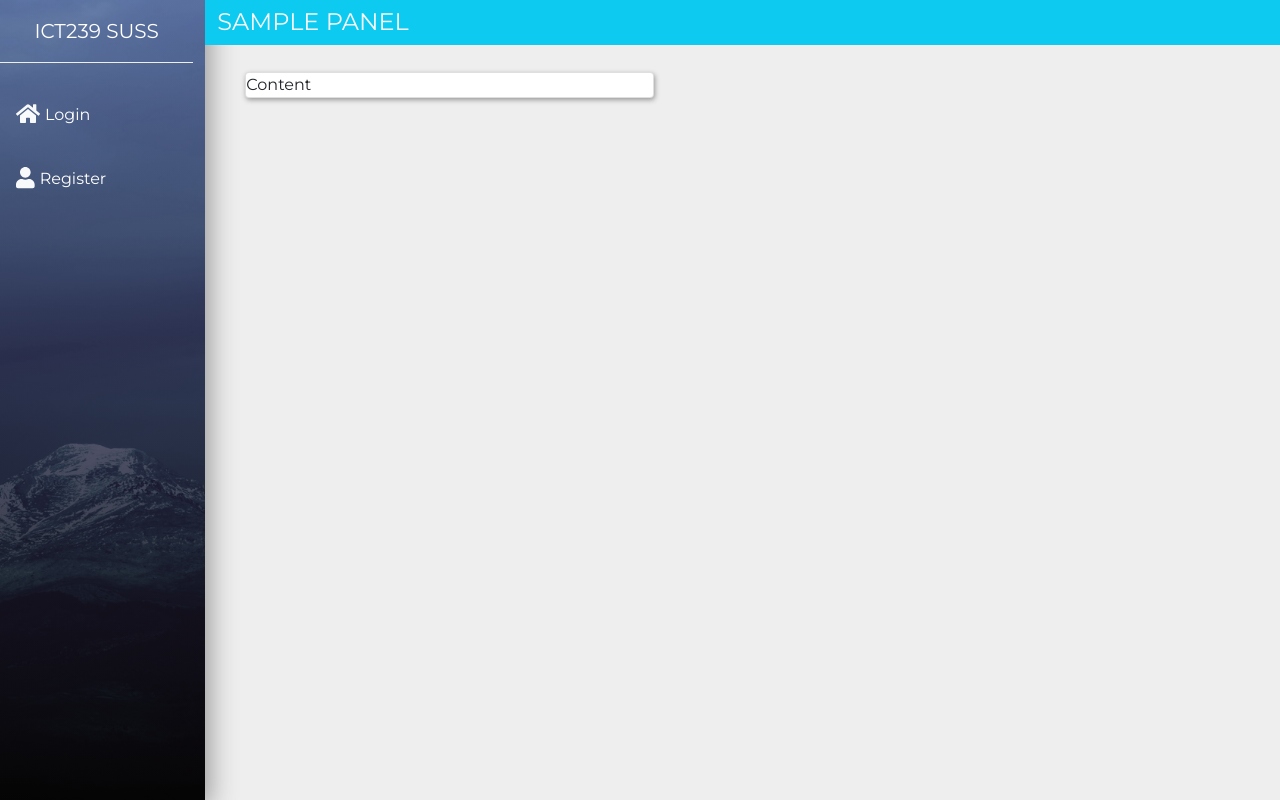
After one commit to hamonhon/ICT239, a Python web app: template template/TMAQ1.html in a window 1280 px wide. The commit adds this page. Run offline with Jinja, Linux system fonts and the light colour scheme; the template is opened without the code that fills it: most values are stand-ins (such as "Sample title", 1, 10 or a date in 2020); some libraries are stand-ins or nearby versions.

Commit message:
Ver 1 Changes

```diff
--- a/assets/css/custom.css
+++ b/assets/css/custom.css
@@ -14,7 +14,7 @@ body {
 /* navbar */
 .sidebar {
     height: 100vh;
-    background: linear-gradient(rgba(70, 64, 156, 0.548), rgba(0, 0, 0, .9)), url(../img/img1.jpeg);
+    background: linear-gradient(rgba(70, 64, 156, 0.548), rgba(0, 0, 0, .9)), url(../img/img1.jpeg); /* links to the image for the background */
     background-position: center;
     background-repeat: no-repeat;
     background-size: cover;
@@ -32,6 +32,14 @@ body {
 .sidebar-link:hover {
     background-color: #444;
     border-radius: 5px;
+}
+
+.sidebar-item-padding {
+    padding-left: 5px;
+}
+
+.top-navbar {
+    height: 20%;
 }
 
 .current {
@@ -89,17 +97,21 @@ body {
 }
 
 @media (max-width: 768px) {
+
+    .row {
+        position: static;
+    }
+
     .sidebar {
         position: static;
         height: auto;
-}
     }
 
     .top-navbar {
         position: static;
         background: linear-gradient(rgba(167, 165, 202, 0.548), rgba(53, 27, 87, 0.377)), url(../img/img1.jpeg);
     }
-
+}
 /* end of navbar */
 
 /* cards */
--- /dev/null
+++ b/template/TMAQ1.html
@@ -0,0 +1,139 @@
+<!doctype html>
+<html lang="en">
+  <head>
+    <!-- Meta Tags -->
+    <meta charset="utf-8">
+    <meta name="viewport" content="width=device-width, initial-scale=1, shrink-to-fit=no">
+
+    <!-- Fonts: Font Awesome | Google Apis -->
+    <script defer src="https://use.fontawesome.com/releases/v5.0.13/js/all.js" integrity="sha384-xymdQtn1n3lH2wcu0qhcdaOpQwyoarkgLVxC/wZ5q7h9gHtxICrpcaSUfygqZGOe" crossorigin="anonymous"></script>
+    <link href="https://fonts.googleapis.com/css?family=Montserrat" rel="stylesheet">
+
+    <!-- Bootstrap ver 5.1.3 -->
+    <link href="https://cdn.jsdelivr.net/npm/bootstrap@5.1.3/dist/css/bootstrap.min.css" rel="stylesheet" integrity="sha384-1BmE4kWBq78iYhFldvKuhfTAU6auU8tT94WrHftjDbrCEXSU1oBoqyl2QvZ6jIW3" crossorigin="anonymous">
+
+    <!-- CSS Import -->
+    <link rel="stylesheet" href="{{ url_for('static', filename='css/custom.css')}}">
+    <link rel="title icon" href="images/title-img.png">
+    <title>TMA Q1 Base Page</title>
+  </head>
+
+  <body>
+
+    <!-- Main container to house in the navbar, top-nav, and the cards -->
+    <div class="container-fluid">
+      <div class="row">
+
+
+        <div class="col-xl-2 col-lg-3 col-md-4">
+
+        <!-- navbar : Front-end for now-->
+        <nav class="navbar navbar-expand-md navbar-light">
+            <button class="navbar-toggler ml-auto mb-2 bg-light" type="button" data-bs-toggle="collapse" data-bs-target="#myNavbar">
+              <span class="navbar-toggler-icon"></span>
+            </button>
+            <div class="collapse navbar-collapse" id="myNavbar">
+              <div class="container-fluid">
+                <div class="row fixed-top">
+                  <!-- sidebar -->
+                  <div class="col-xl-2 col-lg-3 col-md-4 sidebar">
+                    <a href="#" class="navbar-brand text-white d-block mx-auto text-center py-3 mb-4 bottom-border">ICT239 SUSS</a>
+                    <!-- {% if current_user.is_authenticated %} -->
+                    <div class="bottom-border pb-3">
+                      <img src="img/admin.jpeg" width="50" class="rounded-circle mr-3">
+                      <a href="#" class="text-white">{{ name }} </a>
+                    </div>
+                    <!--{% endif %}-->
+                    <ul class="navbar-nav flex-column mt-4">
+                      <!--{% if not current_user.is_authenticated %}-->
+                      <!-- Back-end : need to remove .html for all <a> link  -->
+                      <!-- https://fontawesome.com/v4/examples/ -->
+                      <li class="nav-item"><a href="login" class="nav-link text-white p-3 mb-2 sidebar-link"><i class="fas fa-home text-light fa-lg"></i><span class="sidebar-item-padding">Login</span></a></li>
+                      <li class="nav-item"><a href="register" class="nav-link text-white p-3 mb-2 sidebar-link"><i class="fas fa-user text-light fa-lg"></i><span class="sidebar-item-padding">Register</span></a></li>
+                      <!-- {% else %} -->
+                      <li class="nav-item"><a href="packages" class="nav-link text-white p-3 mb-2 sidebar-link"><i class="fas fa-address-card text-light fa-lg"></i><span class="sidebar-item-padding">Dashboard</span></a></li>
+                      <li class="nav-item"><a href="dashboard" class="nav-link text-white p-3 mb-2 sidebar-link"><i class="fas fa-chart-area fa-lg"></i><span class="sidebar-item-padding">Log</span></a></li>
+                      <li class="nav-item"><a href="upload" class="nav-link text-white p-3 mb-2 sidebar-link"><i class="fas fa-cloud-upload-alt text-light fa-lg"></i><span class="sidebar-item-padding">Upload</span></a></li>
+                    <!-- {% endif %} -->
+                    </ul>
+                  </div>
+                  <!-- end of sidebar -->
+
+                  <!-- top-nav -->
+                  <div class="col-xl-10 col-lg-9 col-md-8 me-auto bg-info py-2 top-navbar">
+                    <div class="row align-items-center">
+                      <div class="col-md-4">
+                        <h4 class="text-light text-uppercase mb-0">{{ panel }}</h4>
+                      </div>
+
+                      <!-- {% if current_user.is_authenticated %} -->
+                      <div class="col-md-8">
+                        <ul class="navbar-nav">
+                          <li class="nav-item ms-auto"><a href="#" class="nav-link" data-bs-toggle="modal" data-bs-target="#sign-out"><i class="fas fa-sign-out-alt fa-lg"></i>Logout</a></li>
+                        </ul>
+                      </div>
+                      <!-- {% endif %} -->
+                    </div>
+                  </div>
+                  <!-- end of top-nav -->
+                </div>
+              </div>
+            </div>
+          </nav>
+          <!-- end of navbar -->
+        </div>
+
+        <!-- cards -->
+        <div class="col-xl-10 col-lg-9 col-md-8">
+          <section class="cards-section">
+              <div class="container-fluid">
+                <div class="row">
+                  <div class="col-xl-10 col-lg-9 col-md-8 ml-5">
+                    <div class="row pt-md-5 ml-md-3 mt-md-3 mb-5">
+                      <div class="col-xl-6 col-sm-6 p-2">
+                          <div class="card card-common">
+                            Content
+                              <!-- {% block mainblock %} -->
+                              <!-- {% endblock %} -->
+                          </div>
+                        </div>
+                    </div>
+                  </div>
+                </div>
+              </div>
+          </section>
+          </div>
+        </div>
+      </div>
+      <!-- end of cards -->
+
+     <!-- modal -->
+     <div class="modal fade" id="sign-out">
+      <div class="modal-dialog">
+        <div class="modal-content">
+          <div class="modal-header">
+            <h4 class="modal-title">Want to leave?</h4>
+            <button type="button" class="close" data-bs-dismiss="modal">&times;</button>
+          </div>
+          <div class="modal-body">
+            Press logout to leave
+          </div>
+          <div class="modal-footer">
+            <form action='/logout' method='GET'>
+              <button type="button" class="btn btn-success" data-bs-dismiss="modal" >Stay Here</button>
+              <button type="submit" class="btn btn-danger"  id="logout">Logout</button>
+            </form>
+          </div>
+        </div>
+      </div>
+    </div>
+    <!-- end of modal -->
+
+    <!-- Script Tags -->
+    <script src="https://d3js.org/d3.v4.min.js"></script>
+    <script src="https://cdn.jsdelivr.net/npm/chart.js"></script>
+    <script src="https://code.jquery.com/jquery-3.2.1.min.js"></script>
+    <script src="https://stackpath.bootstrapcdn.com/bootstrap/4.1.1/js/bootstrap.min.js" integrity="sha384-smHYKdLADwkXOn1EmN1qk/HfnUcbVRZyYmZ4qpPea6sjB/pTJ0euyQp0Mk8ck+5T" crossorigin="anonymous"></script>
+    <script src="{{ url_for('static', filename='js/custom.js')}}"></script>
+  </body>
+</html>
```
Also changed, not shown: template/testing.html (deleted, +0 -117 lines). Lines whose indentation alone changed are shown as unchanged.
